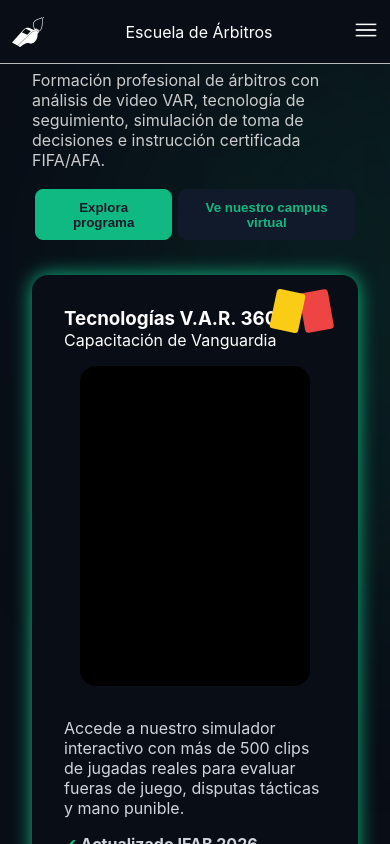
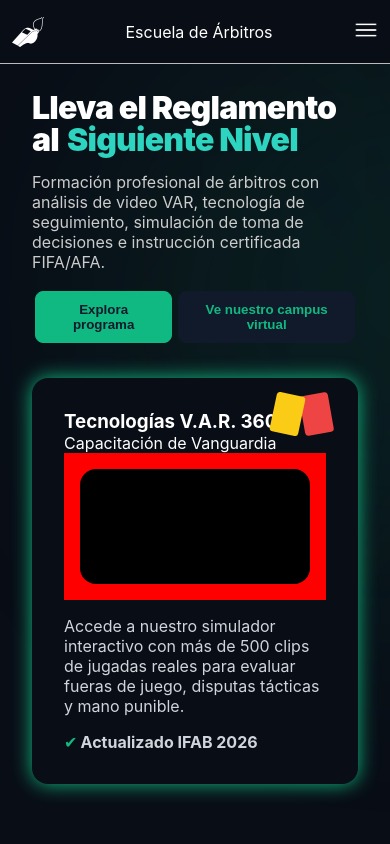
Before and after one commit to luiscaleni/escuela, a React (Vite) app: page / in a window 390 px wide. Shown: the top 844 px of the page. Built offline with nearby package versions, Linux system fonts and the light colour scheme; no server answers.

Commit message:
escueladearbitros-new design-5

```diff
--- a/src/App/components/css/ContentPreviewLand.module.css
+++ b/src/App/components/css/ContentPreviewLand.module.css
@@ -53,6 +53,7 @@
 .contentPreviewLand > .contentElements > .contentVideo{
     width: 100%;
     height: auto;
+    background-color: #f00;
 
     display: flex;
     justify-content: center;
@@ -110,3 +111,13 @@
         min-height: 20rem;
     }
 }
+@media (max-width: 415px){
+    .contentPreviewLand > .contentElements > .contentVideo{
+        width: auto;
+        height: auto;
+    }
+    .contentPreviewLand > .contentElements > .contentVideo > video{
+        height: 100%;
+        min-height: 5rem;
+    }
+}
```
